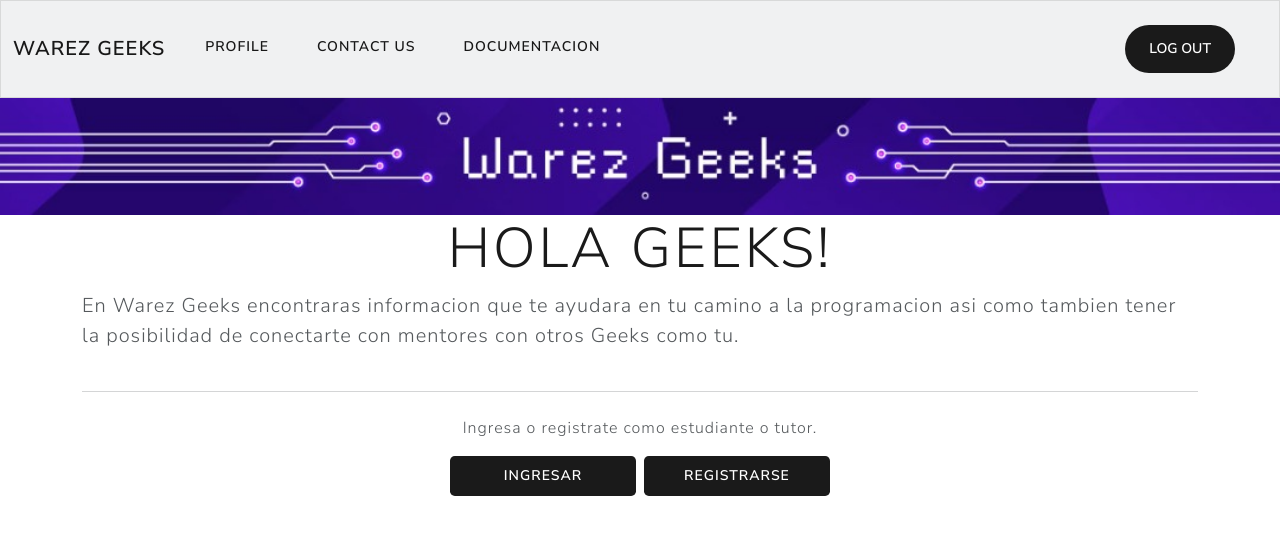
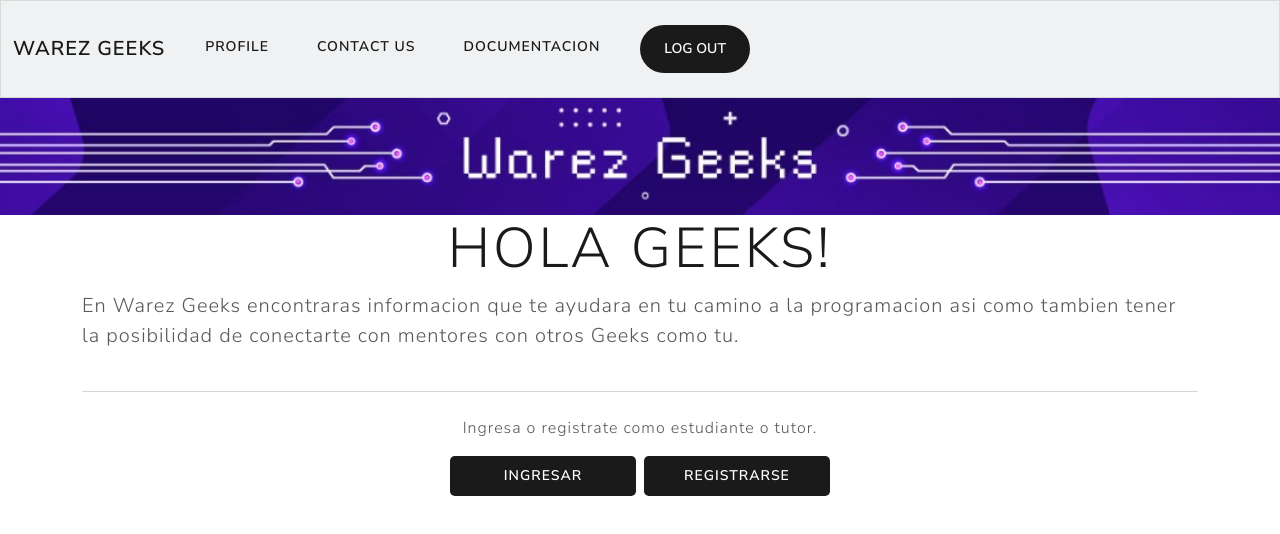
Before and after one commit to LordStacker/warezgeeks_frontend, a React (Create React App) app: page / in a window 1280 px wide. Shown: the top 534 px of the page. Built offline with nearby package versions, Linux system fonts and the light colour scheme; sample sign-in values are in the browser's storage.

Commit message:
navbar  issues fixed

```diff
--- a/src/components/Navbar.js
+++ b/src/components/Navbar.js
@@ -1,7 +1,7 @@
 import React, { useContext } from "react";
 import { Link, useHistory } from "react-router-dom";
 import { Context } from "../store/appContext";
-import '../styles/logout.css';
+//import '../styles/logout.css';
 
 const Navbar = () => {
   const history = useHistory();
@@ -32,8 +32,8 @@ const Navbar = () => {
                   <li className="nav-item">
                     <Link className="nav-link active" aria-current="page" to="/documentation">Documentacion</Link>
                   </li>
-                  <li className="nav-item logout">
-                    <button className="btn btn-primary rounded-pill" onClick={logOut}>Log out</button>
+                  <li className="nav-item logout ms-auto">
+                    <button className="btn btn-primary rounded-pill " onClick={logOut}>Log out</button>
                   </li>
 
                 </>
```
Also changed, not shown: 1 other file (tests, documents, lock files or other folders).
